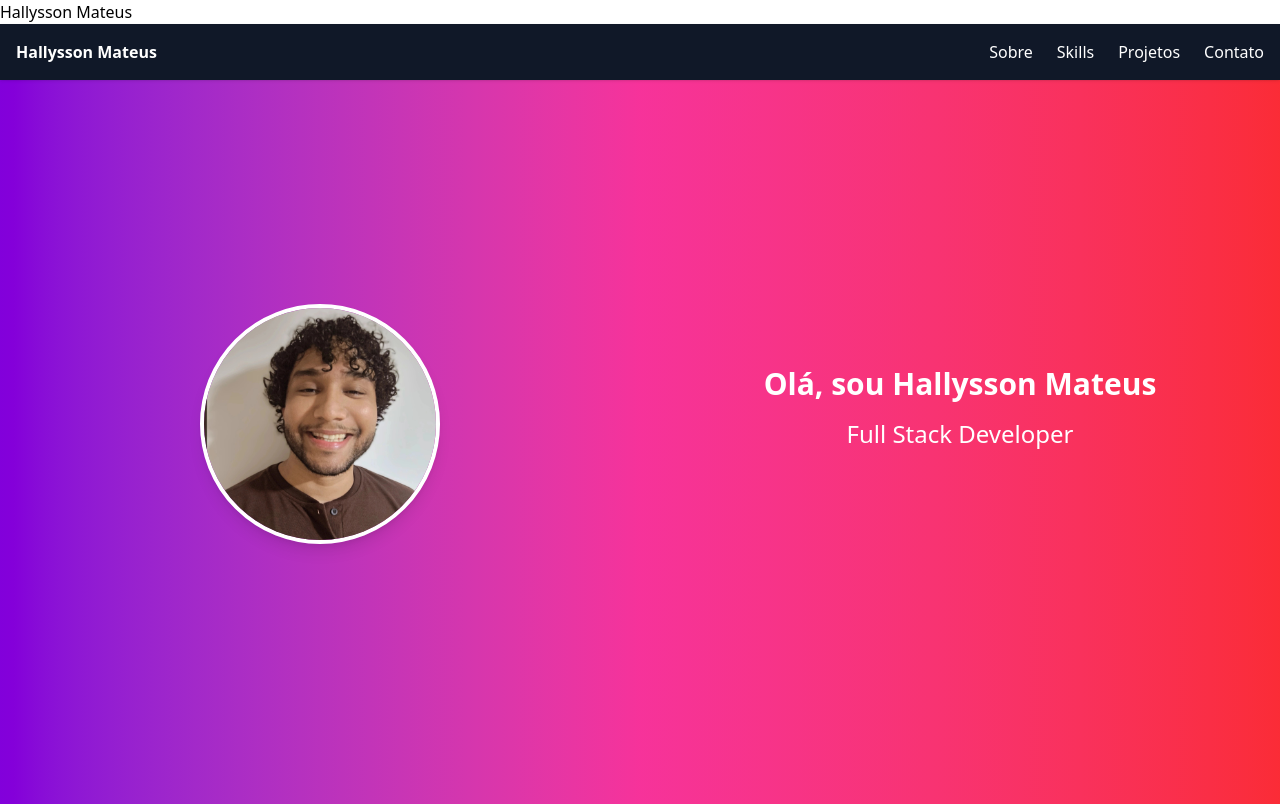
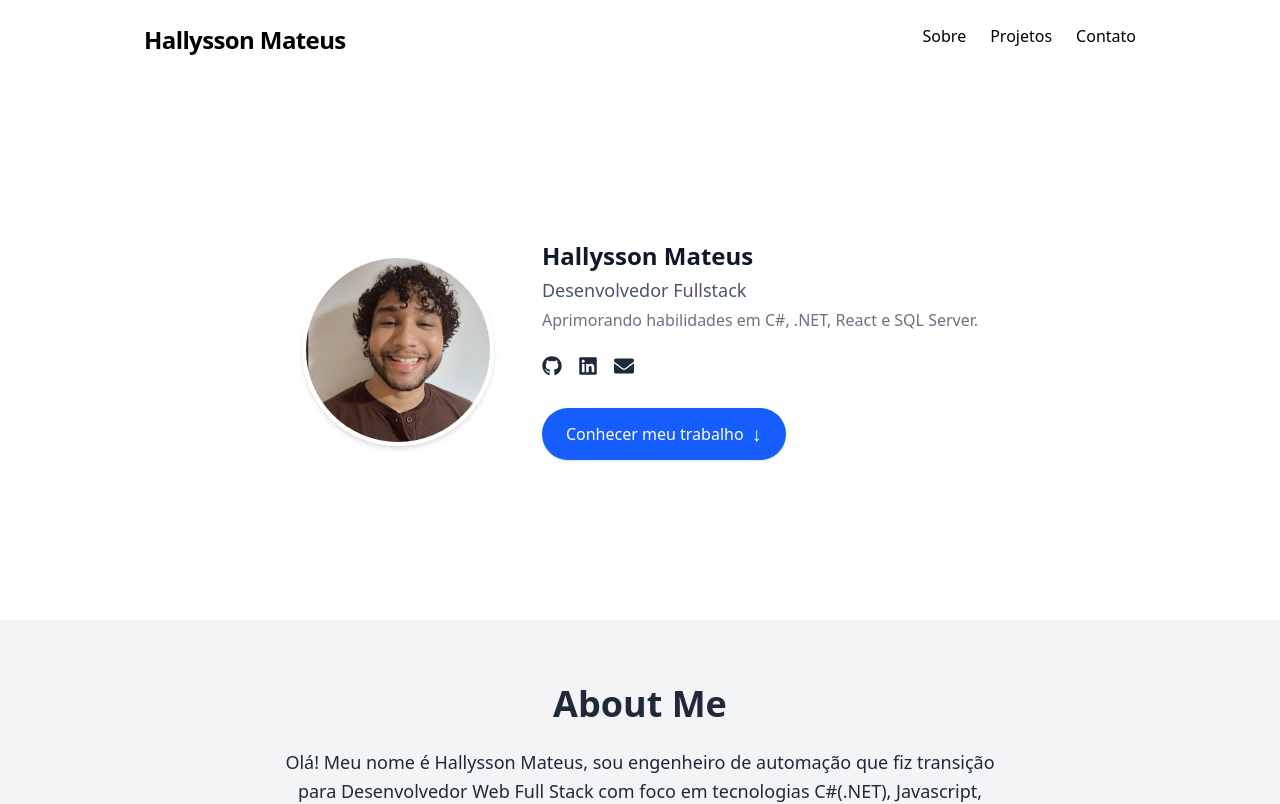
Before and after one commit to hallyssonmateus/Reposit-rio, a React (Vite) app: page / in a window 1280 px wide. Shown: the top 804 px of the page. Built offline with nearby package versions, Linux system fonts and the light colour scheme.

Commit message:
Feat: Atualizando componentes do Hero

```diff
--- a/src/components/Hero.tsx
+++ b/src/components/Hero.tsx
@@ -1,16 +1,29 @@
+import { FaGithub, FaLinkedin, FaEnvelope } from "react-icons/fa";
+
 function Hero (){
     return (
-        <section className="bg-gradient-to-r from-purple-700 via-pink-500 to-red-500 text-white h-screen flex items-center justify-center">
-            <div className="container mx-auto grid grid-cols-1 md:grid-cols-2 items-center gap-8 px-4">
-                <div className="flex justify-center">
-                    <img src="/My_Photo.jpg" alt="Hallysson Mateus" className="rounded-full w-60 h-60 object-cover border-4 border-white shadow-lg"/>
+        <section className="flex flex-col md:flex-row items-center justify-center py-40 gap-12">
+            {/* Foto Perfil */}
+            <div className="flex-shrink-0">
+                <img src="My_Photo.jpg" alt="Foto de perfil" className="w-48 h-48 rounded-full border-4 border-white shadow-md object-cover"></img>
+            </div>
+
+            {/* Conteudo */}
+            <div className="text-center md: text-left">
+                <h1 className="text-2xl font-bold text-gray-900">Hallysson Mateus</h1>
+                <p className="text-lg text-gray-600 mt-1">Desenvolvedor Fullstack</p>
+                <p className="text-gray-500 mt-1">Aprimorando habilidades em C#, .NET, React e SQL Server.</p>
+
+                <div className="flex justify-center md:justify-start gap-4 mt-6">
+                    <a href="https://github.com/hallyssonmateus" target="_blank" rel="noopener noreferrer"><FaGithub className="text-xl text-gray-800" /></a>
+                    <a href="https://github.com/hallyssonmateus" target="_blank" rel="noopener noreferrer"><FaLinkedin className="text-xl text-gray-800" /></a>
+                    <a href="https://github.com/hallyssonmateus" target="_blank" rel="noopener noreferrer"><FaEnvelope className="text-xl text-gray-800" /></a>
                 </div>
-                <div className="text-center px-4">
-                    <h1 className="text-3x1 md: text-3xl font-bold mb-4">Olá, sou Hallysson Mateus</h1>
-                    <p className="text-xl md:text-2xl mb-8">Full Stack Developer</p>
+
+                <div className="mt-8">
+                    <a href="#projects" className="bg-blue-600 text-white px-6 py-3 rounded-full font-medium shadow hover:bg-blue-700 transition inline-flex items-center gap-2">Conhecer meu trabalho<span className="text-xl">↓</span></a>
                 </div>
             </div>
-
 
         </section>
     )
--- a/src/components/Navbar.tsx
+++ b/src/components/Navbar.tsx
@@ -1,18 +1,12 @@
 
 function Navbar (){
     return (
-        <header>
-            <h1>Hallysson Mateus</h1>
-            <nav className="fixed w-full bg-gray-900 text-white p-4 shadow">
-                <div className="container mx-auto flex justify-between items-center">
-                    <div className="text-2x1 font-bold">Hallysson Mateus</div>
-                    <ul className="flex space-x-6">
-                        <li className="hover:text-gray-400 cursor-pointer">Sobre</li>
-                        <li className="hover:text-gray-400 cursor-pointer">Skills</li>
-                        <li className="hover:text-gray-400 cursor-pointer">Projetos</li>
-                        <li className="hover:text-gray-400 cursor-pointer">Contato</li>
-                    </ul>
-                </div>
+        <header className="flex justify-between itens-center py-6 max-w-5xl mx-auto px-4">
+            <h1 className="text-2xl font-bold tracking-tight">Hallysson Mateus</h1>
+            <nav className="space-x-6">
+                <a href="#about" className="hover:text-blue-600 transition">Sobre</a>
+                <a href="#projects" className="hover:text-blue-600 transition">Projetos</a>
+                <a href="#contact" className="hover:text-blue-600 transition">Contato</a>
             </nav>
         </header>
 
--- a/src/components/Projects.tsx
+++ b/src/components/Projects.tsx
@@ -26,7 +26,7 @@ function Projects (){
     ];
 
     return (
-    <section className="py-16 bg-gray-900">
+    <section id="projects" className="py-16 bg-gray-900">
             <div className="container mx-auto px-4">
                 <h2 className="text-3xl text-white text-bold text-center mb-12">Projetos</h2>
                 <div className="grid grid-cols-1 md:grid-cols-2 lg:grid-cols-3 gap-8">
```
